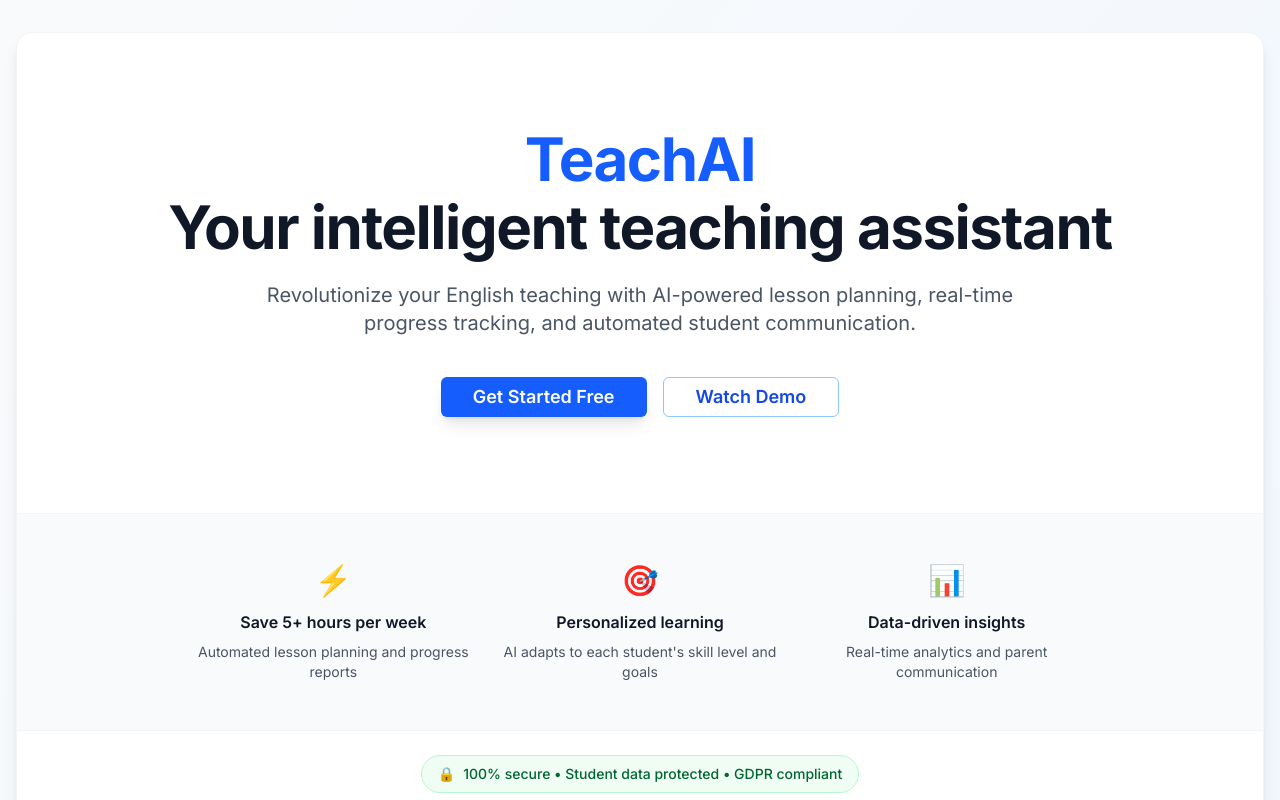
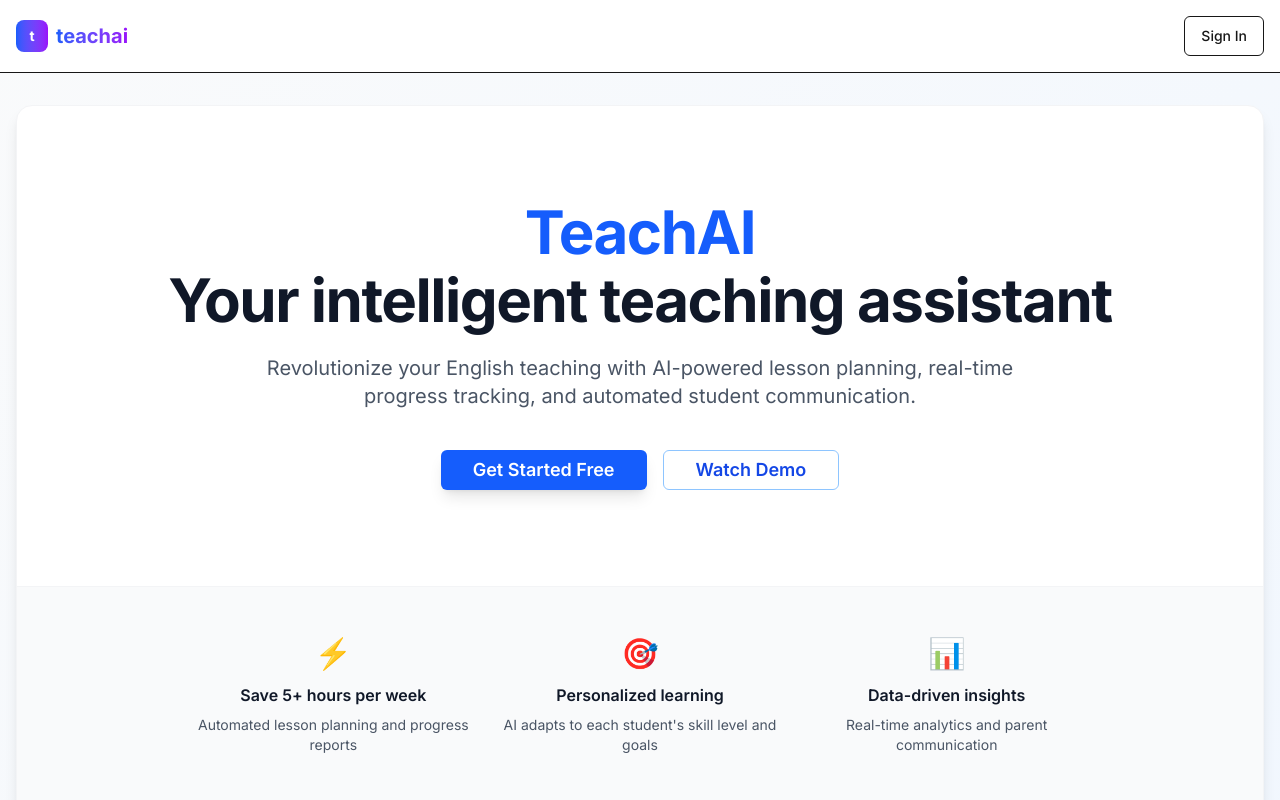
Before and after one commit to Bendako/teachai, a Next.js app: page / in a window 1280 px wide. Shown: the top 800 px of the page. Built offline with nearby package versions, Linux system fonts and the light colour scheme; no server answers.

Commit message:
Fix missing navbar - Add Header component to main layout

```diff
--- a/src/app/layout.tsx
+++ b/src/app/layout.tsx
@@ -3,6 +3,7 @@ import { Inter } from "next/font/google";
 import "./globals.css";
 import { ClerkProvider } from '@clerk/nextjs'
 import ConvexClientProvider from './ConvexClientProvider'
+import Header from '@/components/layout/header'
 
 const inter = Inter({ subsets: ["latin"] });
 
@@ -22,7 +23,8 @@ export default function RootLayout({
     <html lang="en" suppressHydrationWarning>
       <body className={inter.className} suppressHydrationWarning>
         <ConvexClientProvider>
-        {children}
+          <Header />
+          {children}
         </ConvexClientProvider>
       </body>
     </html>
```
